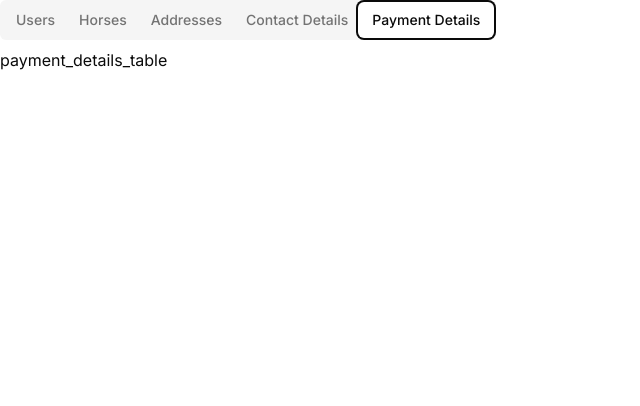
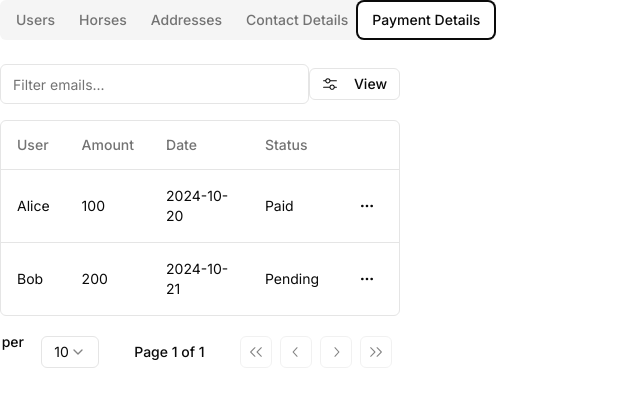
Before and after one commit to ST10019838/Team-Quaternary_XBCAD7319, a Next.js app in the folder application/: page /admin in a window 1280 px wide. Both pictures are taken after a click on the tab "Payment Details". Shown: the top 406 px of the page, without its empty margins (0-640 px from the left). Built offline with nearby package versions, Linux system fonts and the light colour scheme.

Commit message:
feat(ui): added payment details tablle columns

```diff
--- a/application/src/components/ui/payment-details-table.tsx
+++ b/application/src/components/ui/payment-details-table.tsx
@@ -1,3 +1,51 @@
+'use client'
+
+import { ColumnDef } from '@tanstack/react-table'
+import { Button } from '@/components/shadcn-ui/button'
+import { DataTable } from '../shadcn-ui/data-table'
+import { DropdownMenu, DropdownMenuContent, DropdownMenuItem, DropdownMenuTrigger } from '@/components/shadcn-ui/dropdown-menu'
+import { MoreHorizontal } from 'lucide-react'
+import { useState } from 'react'
+
+type Payment = {
+  id: string
+  user: string
+  amount: number
+  date: string
+  status: 'Paid' | 'Pending'
+}
+
+//DUMMY DATA THAT NEEDS TO CHANGE
+const initialPayments: Payment[] = [
+  { id: '1', user: 'Alice', amount: 100, date: '2024-10-20', status: 'Paid' },
+  { id: '2', user: 'Bob', amount: 200, date: '2024-10-21', status: 'Pending' },
+]
+
 export default function PaymentDetailsTable() {
-  return <div>payment_details_table</div>
+  const [data] = useState<Payment[]>(initialPayments)
+
+  const columns: ColumnDef<Payment>[] = [
+    { accessorKey: 'user', header: 'User' },
+    { accessorKey: 'amount', header: 'Amount' },
+    { accessorKey: 'date', header: 'Date' },
+    { accessorKey: 'status', header: 'Status' },
+    {
+      id: 'actions',
+      cell: ({ row }) => (
+        <DropdownMenu>
+          <DropdownMenuTrigger asChild>
+            <Button variant="ghost" className="h-8 w-8 p-0">
+              <MoreHorizontal className="h-4 w-4" />
+            </Button>
+          </DropdownMenuTrigger>
+          <DropdownMenuContent>
+            <DropdownMenuItem>View Details</DropdownMenuItem>
+            <DropdownMenuItem>Edit Payment</DropdownMenuItem>
+          </DropdownMenuContent>
+        </DropdownMenu>
+      ),
+    },
+  ]
+
+  return <DataTable columns={columns} data={data} />
 }
```
